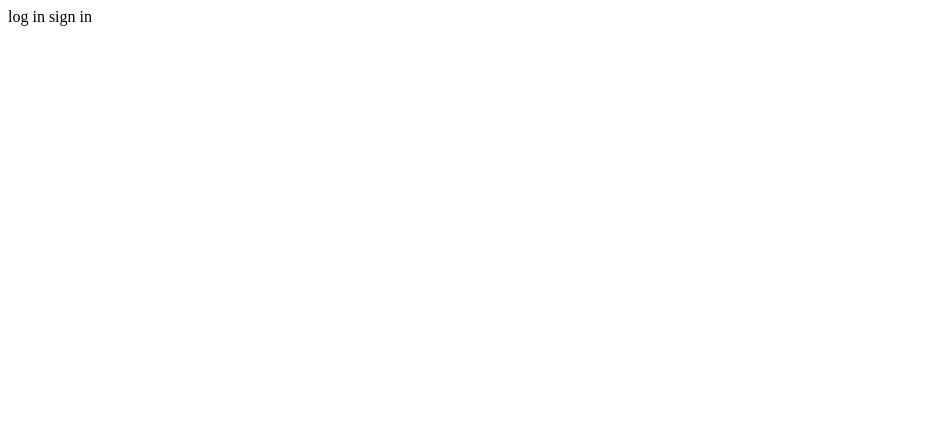
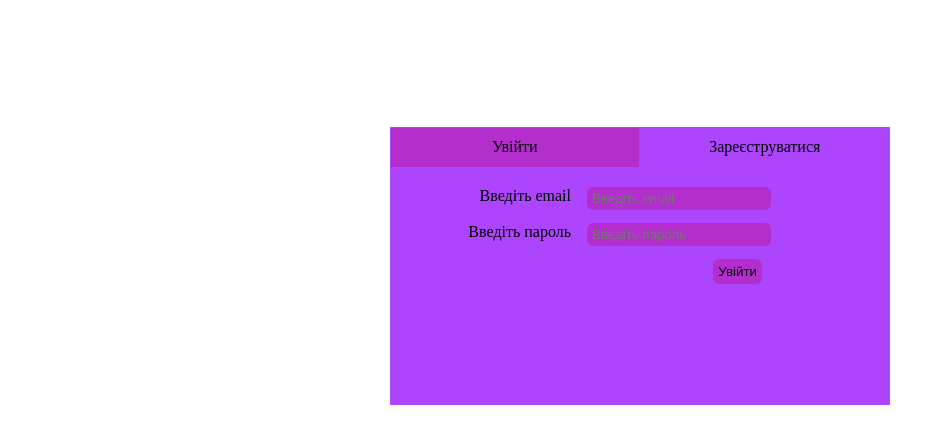
Before and after one commit to dianalemen/chat, a plain HTML site: page form.html in a window 1280 px wide. Shown: the whole page, without its empty margins (0-945 px from the left). Drawn offline with Linux system fonts and the light colour scheme.

Commit message:
added style for form, ended form

```diff
--- a/css/form_style.css
+++ b/css/form_style.css
@@ -1,41 +1,79 @@
-.chat-login-form {
-    max-height: 0;
-    overflow: hidden;
-    opacity: 0;
-}
+    .tabs {
+        clear: both;
+        min-height: 278px;
+        margin: 127px auto;
+        position: relative;
+        width: 500px;
+    }
 
-.chat-register-form {
-    max-height: 0;
-    overflow: hidden;
-    opacity: 0;
-}
+    .tab {
+        float: left;
+        width: 50%;
+    }
 
-#login:checked+lable~.chat-login-form {
-    max-height: 100px;
-    overflow: visible;
-    opacity: 1;
-}
+    .tab>label {
+        background-color: #ac45fd;
+        border: 1px solid #ac45fd;
+        display: inline-block;
+        left: 1px;
+        margin-left: -1px;
+        padding: 10px;
+        position: relative;
+        text-align: center;
+        width: 91%;
+    }
 
-#register:checked+lable~.chat-register-form {
-    max-height: 100px;
-    overflow: visible;
-    opacity: 1;
-}
+    .tab [type=radio] {
+        display: none;
+    }
 
-button {
-    border-radius: 15px;
-    outline: none;
-}
+    .content {
+        background-color: #ac45fd;
+        border: 1px solid #ac45fd;
+        bottom: 0;
+        left: 0;
+        padding: 20px;
+        position: absolute;
+        right: 0;
+        top: 39px;
+    }
 
-input {
-    border-radius: 15px;
-    outline: none;
-}
+    [type=radio]:checked~label {
+        background-color: #b32ecc;
+        border-bottom: 1px solid #b32ecc;
+        padding: 10px;
+        width: 91%;
+        z-index: 2;
+    }
 
-form input {
-    display: block;
-}
+    [type=radio]:checked~label~.content {
+        z-index: 1;
+    }
 
-input[type="radio"] {
-    display: none;
-}
+    .content input {
+        background-color: #b32ecc;
+        border: none;
+        border-radius: 6px;
+        color: #ffffff;
+        height: 21px;
+        margin: auto;
+        margin-bottom: 13px;
+        outline: none;
+        padding-left: 5px;
+    }
+
+    .content label {
+        float: left;
+        margin-right: 1em;
+        text-align: right;
+        width: 10em;
+    }
+
+    button {
+        background-color: #b32ecc;
+        border: none;
+        border-radius: 6px;
+        margin-left: 66%;
+        outline: none;
+        padding: 5px;
+    }
--- a/form.html
+++ b/form.html
@@ -10,40 +10,51 @@
 <body>
     <!--start radiobutton -->
     <section class="chat-check">
+        <section class="tabs">
 
-        <input type="radio" name="chax1" id="login" checked="checked"><label for="chax1"> log in </label>
+            <div class="tab">
+                <input type="radio" id="tab-1" name="tab-group-1" checked>
+                <label for="tab-1">Увійти</label>
 
-        <input type="radio" name="chax1" id="register"><label for="chax1">  sign in </label>
+                <div class="content">
+                    <!-- wrap in div for position label left of input -->
+                    <div>
+                        <label for="email">Введіть email</label>
+                        <input type="email" name="email" placeholder="Введіть email"></div>
+                    <div>
+                        <label for="password">Введіть пароль</label>
+                        <input type="password" name="password" placeholder="Введіть пароль"></div>
+                    <button type="submit">Увійти</button>
+                </div>
+            </div>
 
-        <!-- end radiobutton -->
+            <div class="tab">
+                <input type="radio" id="tab-2" name="tab-group-1">
+                <label for="tab-2">Зареєструватися</label>
 
-        <!-- start loginform -->
-        <section class="chat-login-form">
-            <form>
-                <label for="email">Введіть email</label>
-                <input type="email" name="email" placeholder="Введіть email">
-                <label for="password">Введіть пароль</label>
-                <input type="password" name="password" placeholder="Введіть пароль">
-                <button type="submit">Увійти</button>
-            </form>
+                <div class="content">
+                    <div>
+                        <label for="name">Ім'я</label>
+                        <input type="text" name="name" placeholder="Введіть Ваше ім'я"></div>
+                    <div>
+                        <label for="age">Вік</label>
+                        <input type="number" name="age" placeholder="Ведіть Ваш вік"></div>
+                    <div>
+                        <label for="email">Email</label>
+                        <input type="email" name="email" placeholder="Введіть email"></div>
+                    <div>
+                        <label for="password">Пароль</label>
+                        <input type="password" name="password" placeholder="Придумайте пароль"></div>
+                    <div>
+                        <label for="password2">Ще раз пароль</label>
+                        <input type="password2" name="password2" placeholder="Підтвердіть пароль"></div>
+                    <button type="submit">Зареєструватися</button>
+                    <!-- end wrap in div -->
+                </div>
+            </div>
+
         </section>
-        <!-- end loginform -->
-        <!-- start register form -->
-        <section class="chat-register-form">
-            <form>
-                <lable for="name">Ім'я</lable>
-                <input type="text" name="name" placeholder="Введіть Ваше ім'я">
-                <lable for="age">Вік</lable>
-                <input type="number" name="age" placeholder="Ведіть Ваш вік">
-                <lable for="email">Email</lable>
-                <input type="email" name="email" placeholder="Введіть email">
-                <lable for="password">Пароль</lable>
-                <input type="password" name="password" placeholder="Придумайте пароль">
-                <lable for="password2">Ще раз пароль</lable>
-                <input type="password2" name="password2" placeholder="Підтвердіть пароль">
-                <button type="submit">Зареєструватися</button>
-            </form>
-        </section>
-        <!-- end register form -->
+    </section>
+    <!-- end register form -->
     </section>
 </body>
```
